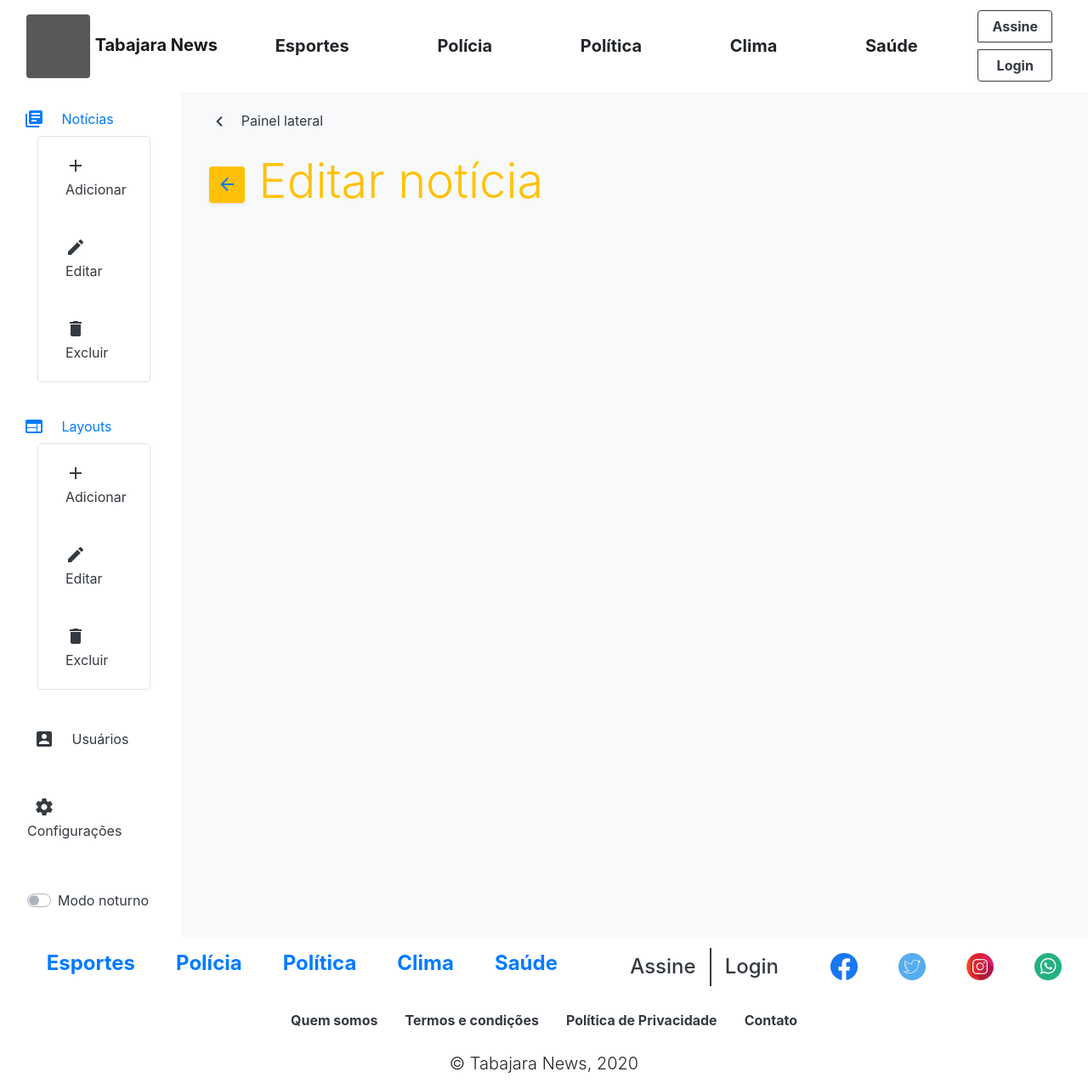
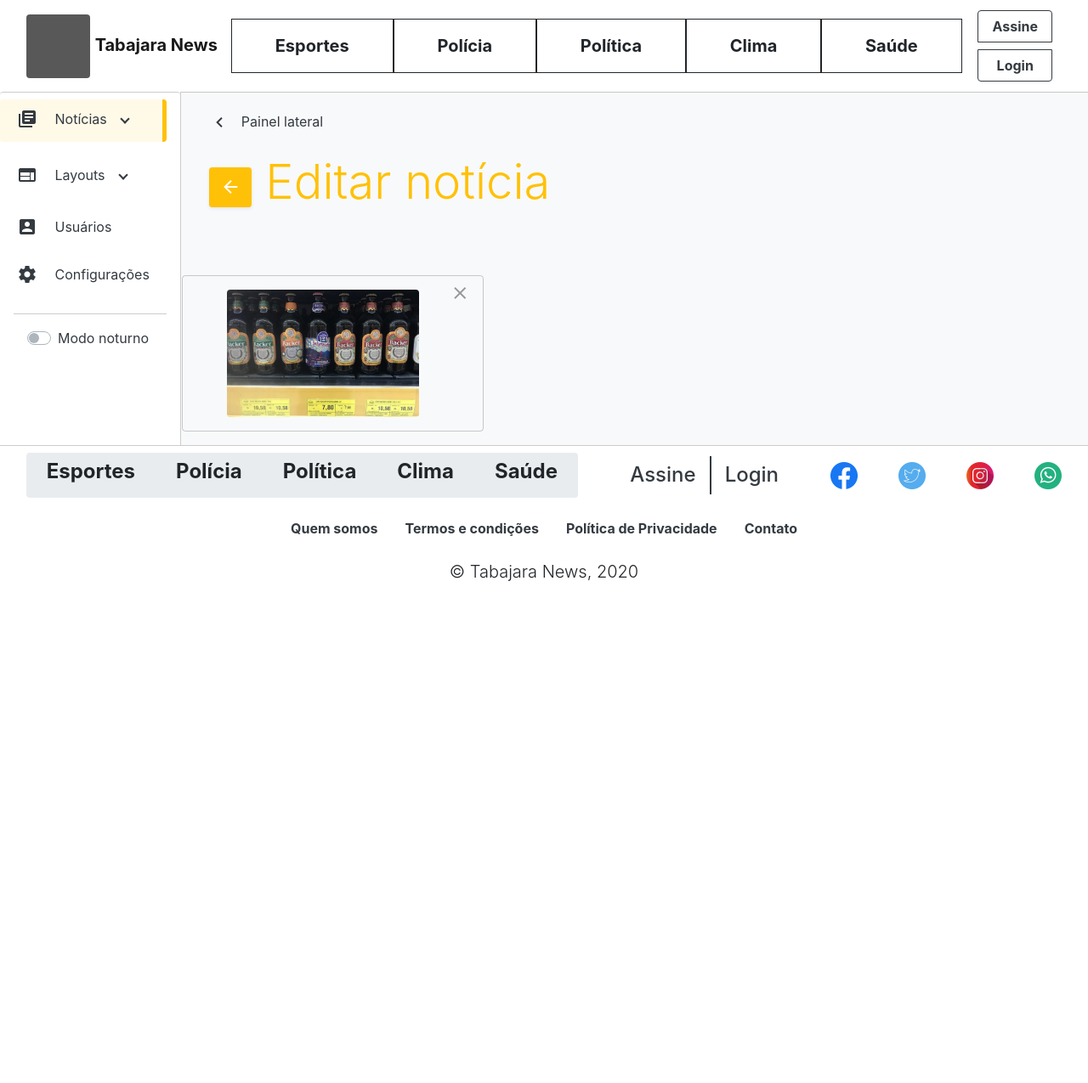
Before and after one commit to luangelsdorf/newsTemplate, a PHP site: the page made by edt_notícia.html in a window 1280 px wide. Shown: the whole page at 85% size. After the commit the page ends 684 px from the top, so only its background shows below. Run offline with PHP 8.4, Linux system fonts and the light colour scheme; some libraries are stand-ins or nearby versions.

Commit message:
testando novo layout de imgs

```diff
--- a/css/extended.css
+++ b/css/extended.css
@@ -7,6 +7,7 @@
 
 .close {
     font-size: 1.8rem;
+    text-shadow: none;
 }
 
 
@@ -611,3 +612,8 @@ table.table-dark tbody tr:last-child {
 .modal-footer {
     border-top: 1px solid rgba(0, 0, 0, 0.2)
 }
+
+.img-preview {
+    max-width: 70%;
+    height: auto;
+}
--- a/edt_notícia.html
+++ b/edt_notícia.html
@@ -1,12 +1,12 @@
 <!DOCTYPE html>
 <html lang="pt">
 <head>
-    <link rel="stylesheet" href="css/bootstrap.css">
+    <link rel="stylesheet" href="css/custom.css">
+    <link rel="stylesheet" href="css/extended.css">
     <link href="https://fonts.googleapis.com/css?family=Material+Icons|Material+Icons+Outlined|Material+Icons+Two+Tone|Material+Icons+Round|Material+Icons+Sharp" rel="stylesheet">
-    <script src="js/jquery-3.4.1.js"></script>
-    <script src="js/popper.js"></script>
-    <script src="js/bootstrap.js"></script>
-    <script src="js/main.js"></script>
+    <script src="./js/jquery.min.js"></script>
+    <script src="./js/bootstrap.bundle.min.js"></script>
+    <script src="./js/main.js"></script>
     <meta charset="UTF-8">
     <title>Editar notícia</title>
 </head>
@@ -147,8 +147,13 @@
         Editar notícia
     </div>
 
+    <div class="row">
+        <div class="col-md-4 text-center rounded border-custom">
+            <button type="button" class="btn close text-dark material-icons mt-2">close</button>
+            <img class="img-preview m-3 rounded" src="./img/backer.jpg" alt="">
+        </div>
+    </div>
 </div>
-
 </body>
 
 <footer class="container-fluid bg-light-lg border-top-custom p-2">
--- a/js/main.js
+++ b/js/main.js
@@ -576,7 +576,12 @@ $(document).ready(() => {
 
         } else {
             document.getElementById('error').innerHTML = ''
+            imagens.forEach(m => {
+                var img = '<div class="col-md-4 p-2"><img class="img-fluid" src="' + m.conteudo + '" alt=""></div>'
+                $('#capas-container').append(img)
+            })
 
+            $('#add-capa').modal()
         }
     })
 });
```
Also changed, not shown: add_noticia.html (+5 -3 lines), img/21d09d3cc3b354ea1a373a226ddeddb7.jpg (added), img/MV5BZWUxMzM2MTItNDk1Yy00NmQ2LTgyNjctNzY0OWZmYmVhODczXkEyXkFqcGdeQXVyNjcyNzkwMTc@._V1_.jpg (added), img/Mario-Iphone-Wallpaper-14.jpg (deleted).
